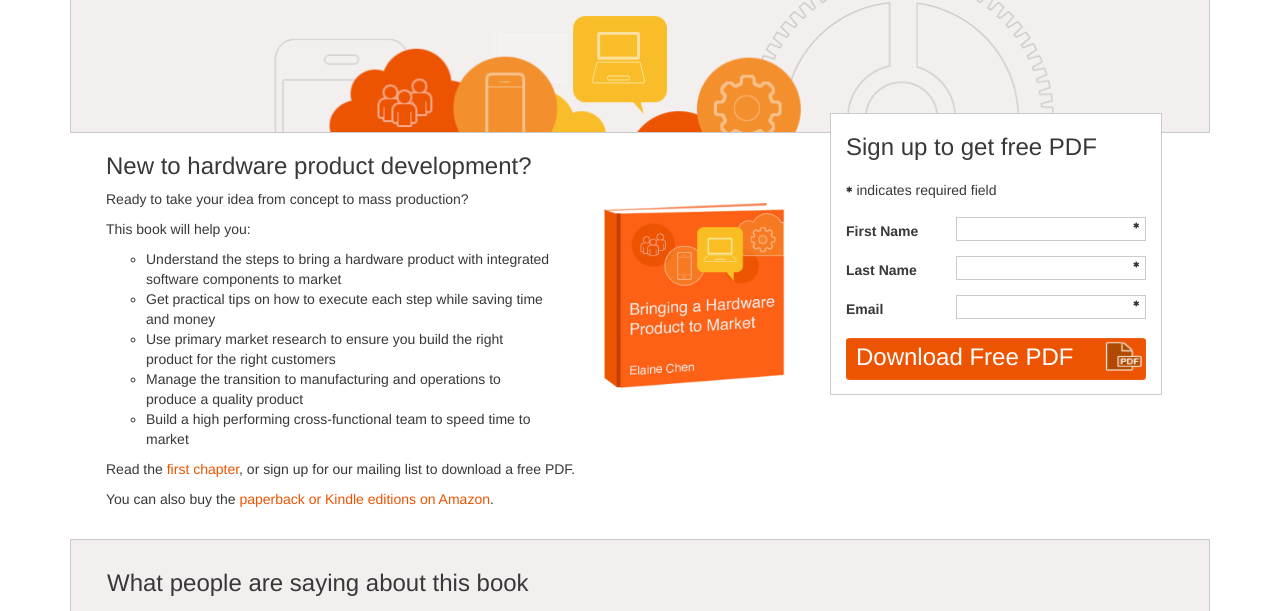
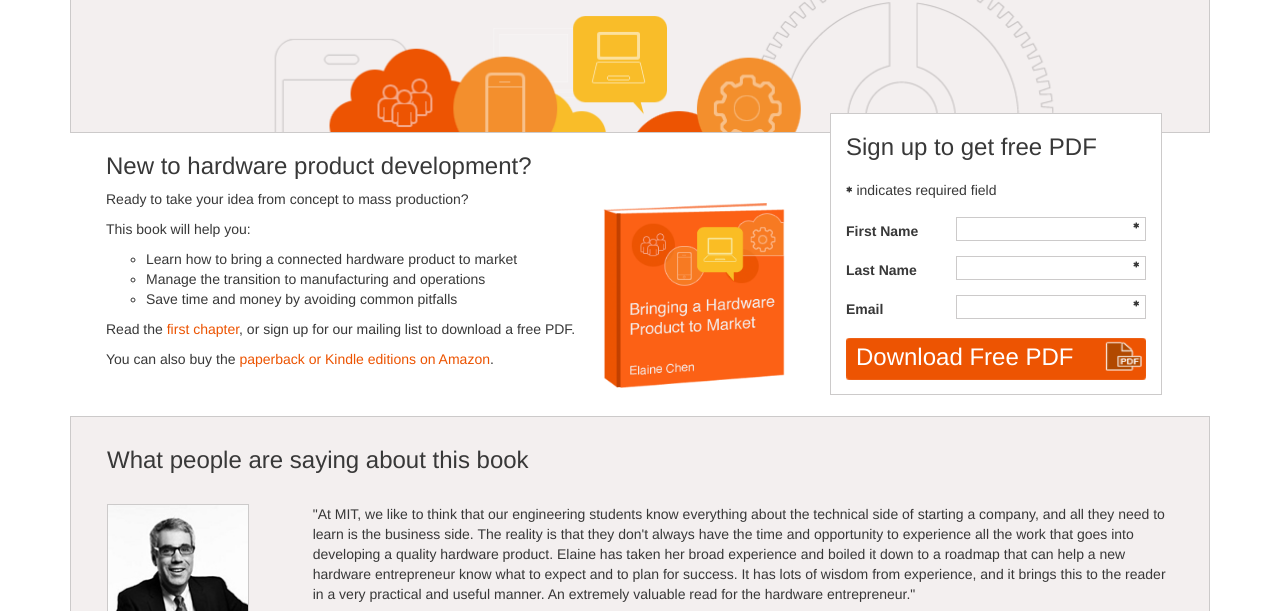
Before and after one commit to chenelaine/HWLandingPageDev, a plain HTML site: page index.html in a window 1280 px wide. Shown: the part 169-780 px from the top of the page. Drawn offline with nearby package versions, Linux system fonts and the light colour scheme.

Commit message:
Simplified landing page

```diff
--- a/css/style.css
+++ b/css/style.css
@@ -114,6 +114,7 @@ a:focus {
 
 .book img {
     width: 75%;
+    padding-bottom: 2em;
 }
 
 .bookContainer .signUp h3 {
--- a/index.html
+++ b/index.html
@@ -49,18 +49,12 @@
 
             <p>This book will help you: </p>
             <ul>
-                <li> Understand the steps to bring a hardware product with integrated software components to market
+                <li> Learn how to bring a connected hardware product to market
                 </li>
-                <li> Get practical tips on how to execute each step while saving time and money
+                <li> Manage the transition to manufacturing and operations
                 </li>
-                <li> Use primary market research to ensure you build the right product for the right customers
+                <li> Save time and money by avoiding common pitfalls
                 </li>
-                <li> Manage the transition to manufacturing and operations to produce a quality product
-                </li>
-                <li> Build a high performing cross-functional team to speed time to market
-                </li>
-
-
             </ul>
             <p class="no-wrap">Read the <a href="http://conceptspring.com/downloads/EBOOK-CHAPTER1-PREVIEW.pdf" target="_blank">first chapter</a>, or sign up for our mailing list to download a free PDF. </p>
 
```
